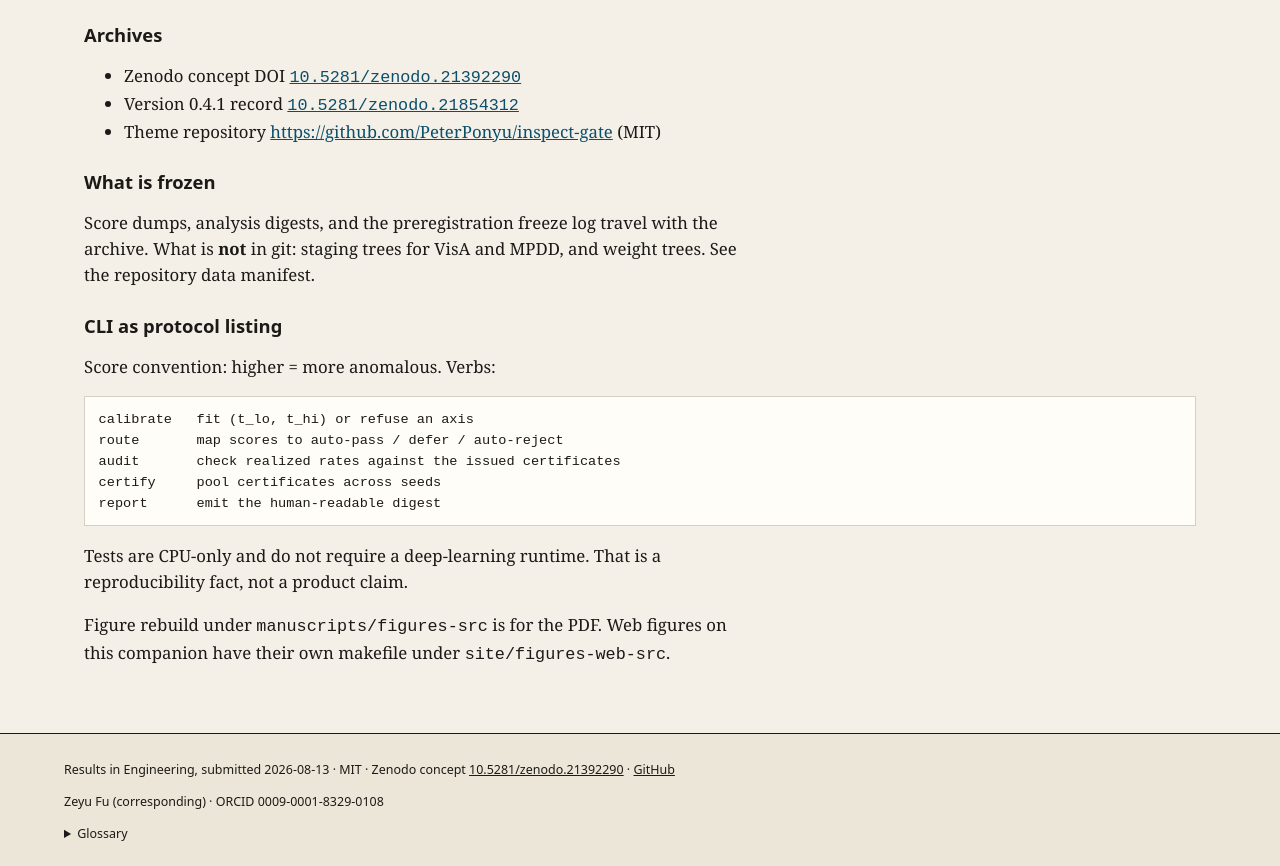
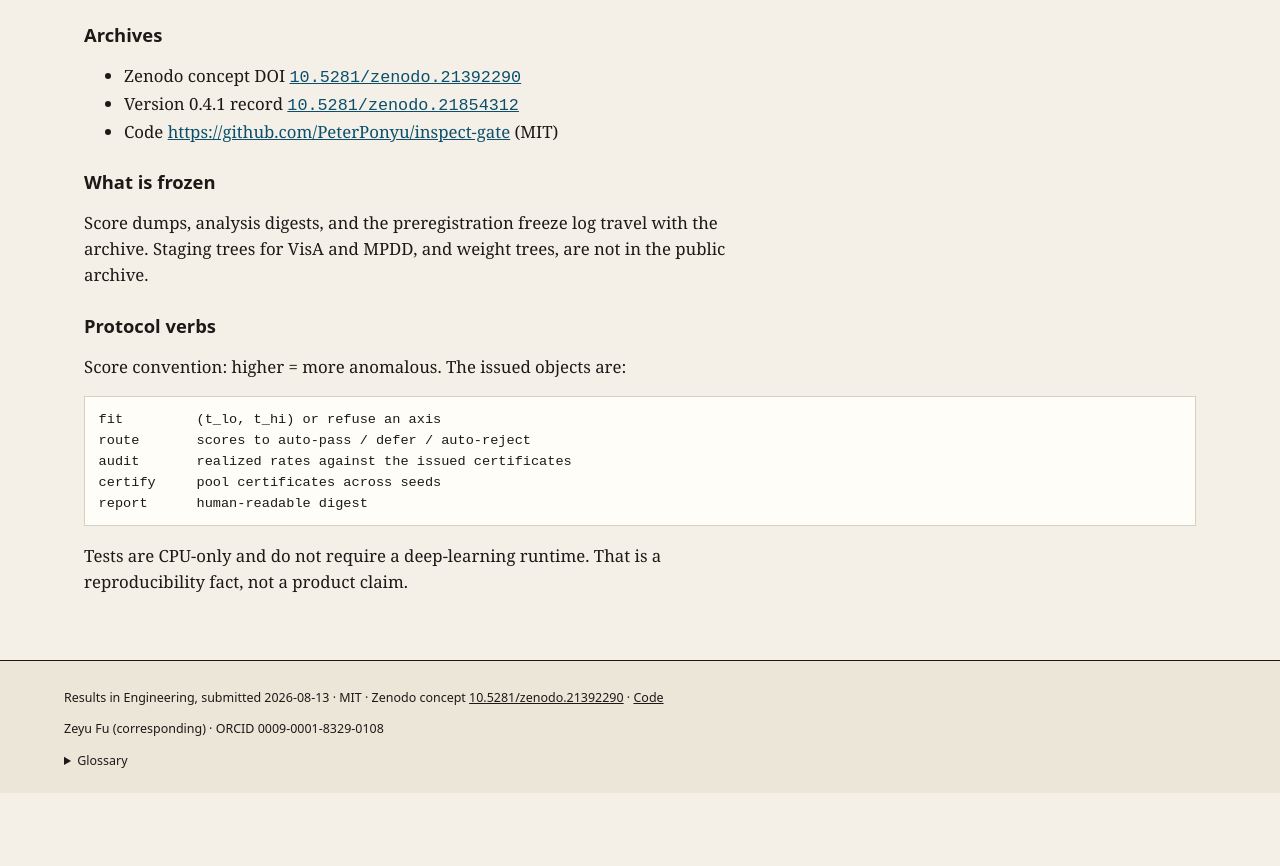
Before and after one commit to PeterPonyu/inspect-gate, an Eleventy site: page site/reproduce.md in a window 1280 px wide. Shown: the part 276-1142 px from the top of the page. After the commit the page ends 1069 px from the top, so only its background shows below. Built offline with nearby package versions, Linux system fonts and the light colour scheme; Eleventy itself is replaced by a stand-in of ours; files that its build step writes are made by us from their sources; a web font is replaced by a local one.

Commit message:
Replace inspect-gate product chrome with the scientific triage-gate title.
Drop manuscripts/ tree links and the CLI product listing from public routes.

```diff
--- a/site/_data/site.json
+++ b/site/_data/site.json
@@ -1,13 +1,12 @@
 {
-  "wordmark": "inspect-gate",
+  "wordmark": "Triage gate",
   "title": "A pre-deployment three-way triage gate for visual-inspection anomaly detectors: finite-sample escaped-defect and false-reject certificates on academic AD benchmarks",
-  "shortTitle": "Three-way triage gate for visual-inspection AD.",
+  "shortTitle": "Three-way triage gate for visual-inspection AD",
   "venue": "Results in Engineering",
   "submitted": "2026-08-13",
   "author": "Zeyu Fu",
   "corresponding": true,
   "orcid": "0009-0001-8329-0108",
-  "email": "fuzeyu09@gmail.com",
   "affiliation": "State Key Laboratory of Trauma and Chemical Poisoning, Institute of Combined Injury, Army Medical University, Chongqing, China",
   "license": "MIT",
   "github": "https://github.com/PeterPonyu/inspect-gate",
--- a/site/_includes/layout.njk
+++ b/site/_includes/layout.njk
@@ -3,7 +3,7 @@
   <head>
     <meta charset="utf-8" />
     <meta name="viewport" content="width=device-width, initial-scale=1" />
-    <title>{{ title or site.wordmark }} · {{ site.wordmark }}</title>
+    <title>{{ title or site.shortTitle }}</title>
     <meta name="description" content="{{ description or site.shortTitle }}" />
     <link rel="icon" href="{{ '/assets/favicon.svg' | url }}" type="image/svg+xml" />
     <link rel="stylesheet" href="{{ '/assets/css/inspect.css' | url }}" />
@@ -21,7 +21,7 @@
           Zenodo concept
           <a href="{{ site.zenodoConcept | doiHref }}">{{ site.zenodoConcept }}</a>
           ·
-          <a href="{{ site.github }}">GitHub</a>
+          <a href="{{ site.github }}">Code</a>
         </p>
         <p>{{ site.author }} (corresponding) · ORCID {{ site.orcid }}</p>
         <details>
--- a/site/reproduce.md
+++ b/site/reproduce.md
@@ -1,7 +1,7 @@
 ---
 layout: layout.njk
 title: Reproduce
-description: Zenodo archive, theme repository, frozen artifacts, and CLI as a scientific interface.
+description: Zenodo archive, public code, and frozen artifacts.
 permalink: /reproduce/
 ---
 
@@ -15,30 +15,27 @@ permalink: /reproduce/
   <ul>
     <li>Zenodo concept DOI <a href="{{ site.zenodoConcept | doiHref }}"><code>{{ site.zenodoConcept }}</code></a></li>
     <li>Version 0.4.1 record <a href="{{ site.zenodoVersion | doiHref }}"><code>{{ site.zenodoVersion }}</code></a></li>
-    <li>Theme repository <a href="{{ site.github }}">{{ site.github }}</a> ({{ site.license }})</li>
+    <li>Code <a href="{{ site.github }}">{{ site.github }}</a> ({{ site.license }})</li>
   </ul>
 
   <h2>What is frozen</h2>
   <p>
     Score dumps, analysis digests, and the preregistration freeze log travel with the archive.
-    What is <strong>not</strong> in git: staging trees for VisA and MPDD, and weight trees. See the repository data manifest.
+    Staging trees for VisA and MPDD, and weight trees, are not in the public archive.
   </p>
 
-  <h2>CLI as protocol listing</h2>
-  <p>Score convention: higher = more anomalous. Verbs:</p>
+  <h2>Protocol verbs</h2>
+  <p>Score convention: higher = more anomalous. The issued objects are:</p>
 </div>
 
-<pre class="cli">calibrate   fit (t_lo, t_hi) or refuse an axis
-route       map scores to auto-pass / defer / auto-reject
-audit       check realized rates against the issued certificates
+<pre class="cli">fit         (t_lo, t_hi) or refuse an axis
+route       scores to auto-pass / defer / auto-reject
+audit       realized rates against the issued certificates
 certify     pool certificates across seeds
-report      emit the human-readable digest</pre>
+report      human-readable digest</pre>
 
 <div class="prose">
   <p>
     Tests are CPU-only and do not require a deep-learning runtime. That is a reproducibility fact, not a product claim.
   </p>
-  <p>
-    Figure rebuild under <code>manuscripts/figures-src</code> is for the PDF. Web figures on this companion have their own makefile under <code>site/figures-web-src</code>.
-  </p>
 </div>
```
Also changed, not shown: site/paper.md (+3 -4 lines), site/assets/favicon.svg.
